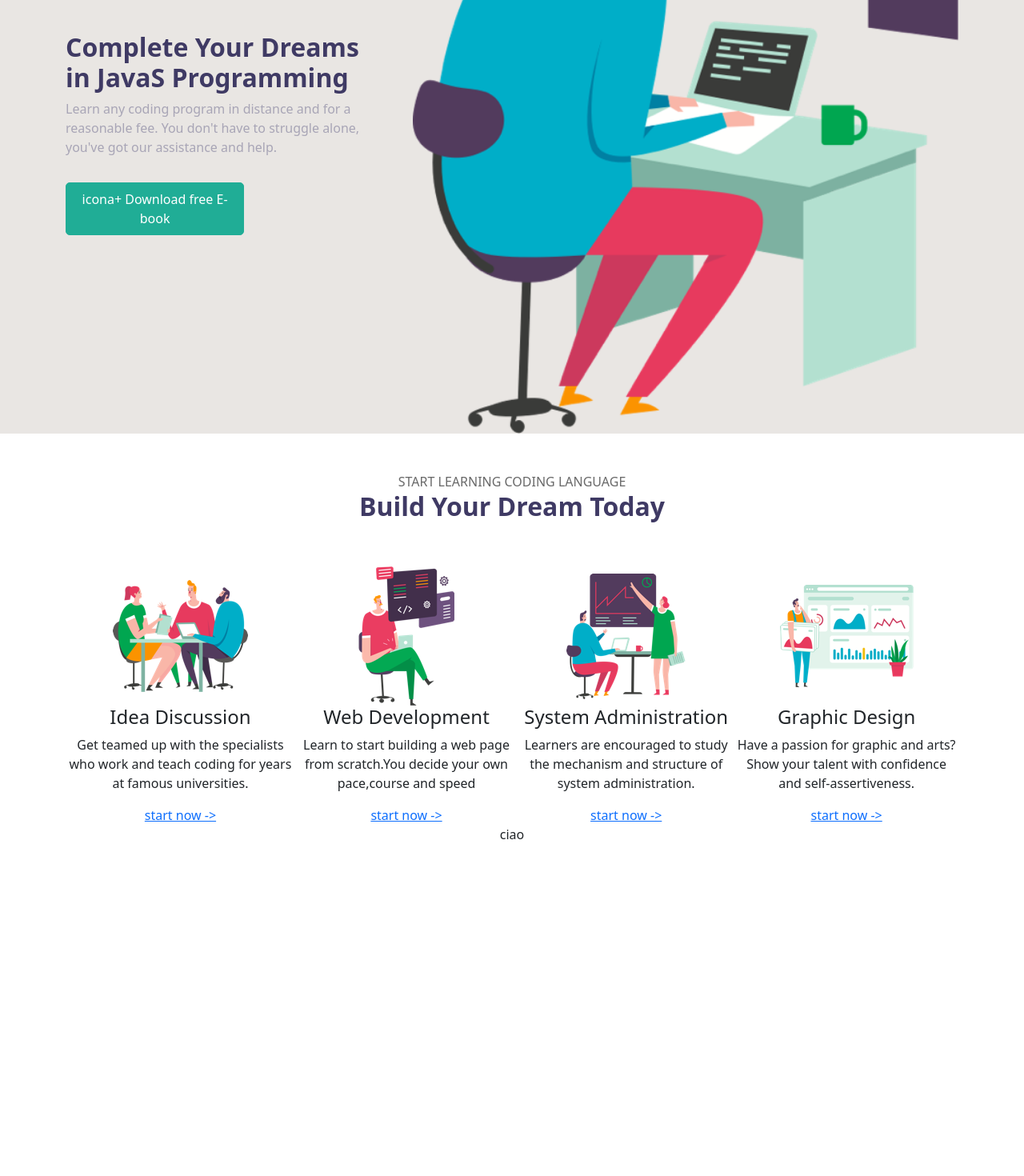
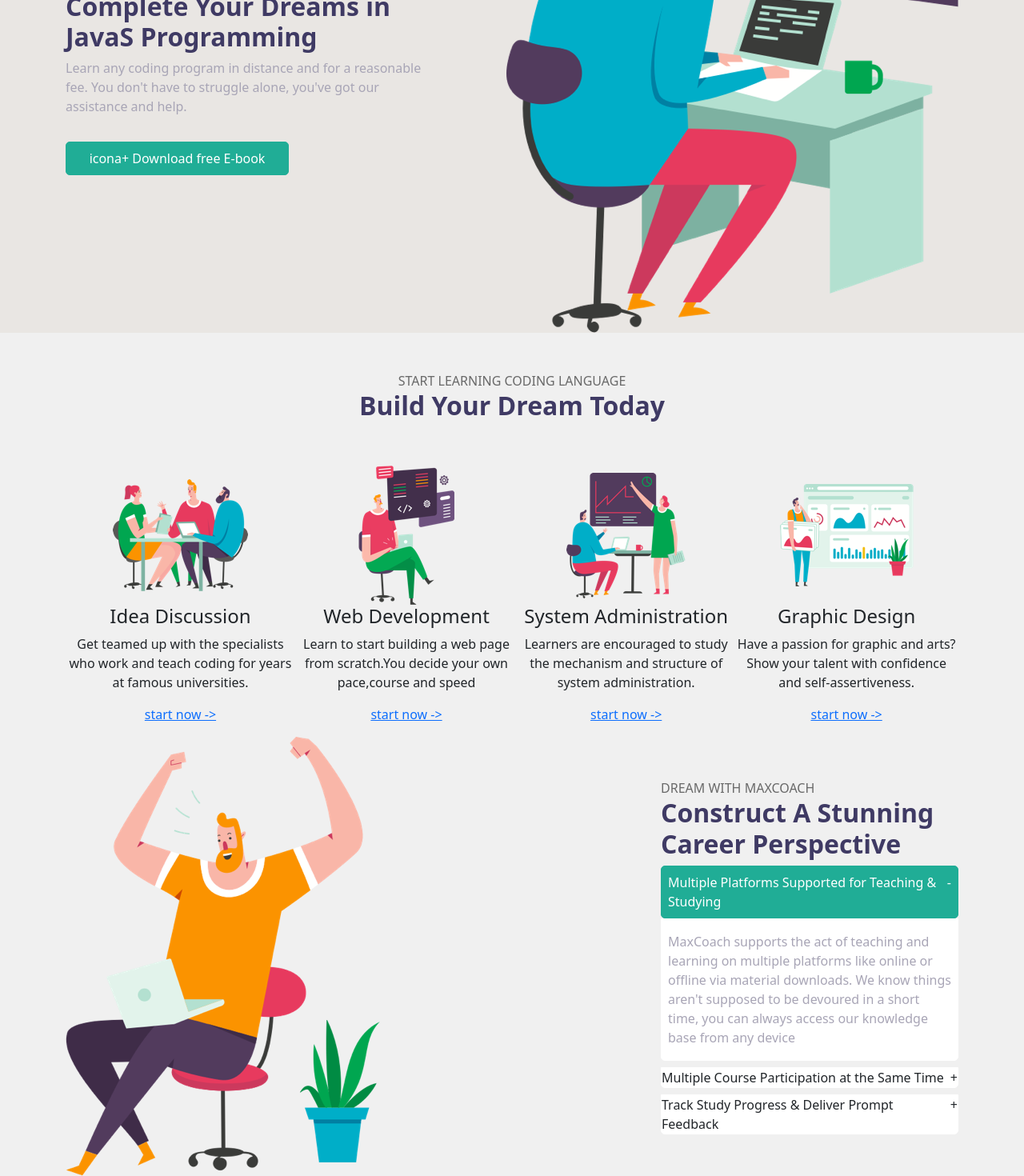
Before and after one commit to AndreaPiazza33/proj-html-vuejs, a Vue app: page / in a window 1280 px wide. Shown: the part 292-1762 px from the top of the page at 80% size. Before the commit the page ends 1347 px from the top, so only its background shows below. Built offline with nearby package versions, Linux system fonts and the light colour scheme.

Commit message:
feat: add second section structure

```diff
--- a/src/assets/scss/partials/_mixins.scss
+++ b/src/assets/scss/partials/_mixins.scss
@@ -15,15 +15,22 @@
 }
 
 /*Background*/
-@mixin my-colored-background {
+@mixin my-colored-bg-hazelnut {
   background-color: rgb(233 230 227);
   width: 100%;
 }
 .bg-hazelnut {
-  @include my-colored-background;
+  @include my-colored-bg-hazelnut;
+}
+@mixin my-colored-bg-vanilla {
+  background-color: hsl(0, 0%, 94%);
+  width: 100%;
+}
+.bg-vanilla {
+  @include my-colored-bg-vanilla;
 }
 
-/*Button verde*/
+/*Button*/
 @mixin my-button {
   color: white;
   border: 1px solid hsl(170.21deg 68.78% 40.2%);
@@ -37,16 +44,28 @@
   @include my-button;
 }
 
+/*label*/
+@mixin my-label {
+  color: white;
+  border: 1px solid hsl(170.21deg 68.78% 40.2%);
+  border-radius: 5px;
+  background-color: hsl(170.21deg 68.78% 40.2%);
+  padding: 0.5rem 0.5rem;
+}
+.label {
+  @include my-label;
+}
+
 /*Title sezioni*/
 @mixin my-section-title($type) {
-  h2 {
+  > h2 {
     color: hsl(247.14deg 26.58% 30.98%);
     font-weight: bolder;
   }
-  span {
+  > span {
     color: hsl(0deg 0% 41.18%);
   }
-  p {
+  > p {
     color: hsl(250.59deg 10.43% 68.04%);
   }
   @if ($type == "center") {
--- a/src/components/AppMain.vue
+++ b/src/components/AppMain.vue
@@ -17,9 +17,9 @@ export default {
     <!--contenitore-->
     <div class="container">
       <!--PRIMA SEZIONE-->
-      <div class="flex-horizontal justify-content-between wrapper pt-3">
+      <div class="flex-horizontal justify-content-between pt-3">
         <div
-          class="flex-vertical col-4 justify-content-center section-title-left"
+          class="flex-vertical col-5 justify-content-center section-title-left"
         >
           <h2>Complete Your Dreams in JavaS Programming</h2>
           <p>
@@ -30,14 +30,16 @@ export default {
           <button class="my-button">icona+ Download free E-book</button>
         </div>
         <!--box immagine-->
-        <div class="d-flex">
+        <div>
           <img src="img/first-section-image.png" alt="" />
         </div>
       </div>
     </div>
   </div>
+  <div class="bg-vanilla">
     <!--SECONDA SEZIONE-->
-  <div class="container flex-horizontal flex-wrap justify-content-center">
+    <div class="container">
+      <div class="flex-horizontal flex-wrap justify-content-center">
         <!--titolo sezione-->
         <div class="section-title-center my-5">
           <span>START LEARNING CODING LANGUAGE</span>
@@ -48,13 +50,58 @@ export default {
           <AppOptions></AppOptions>
         </div>
         <!--img + cards orizzontali-->
-    <div>ciao</div>
+        <div
+          class="flex-horizontal col-12 justify-content-between wrapper pt-3"
+        >
+          <!--box immagine-->
+          <div>
+            <img src="img/second-section-image-01.png" alt="" />
+          </div>
+          <div
+            class="flex-vertical col-4 justify-content-center section-title-left"
+          >
+            <span>DREAM WITH MAXCOACH</span>
+            <h2>Construct A Stunning Career Perspective</h2>
+            <div class="flex-horizontal justify-content-between label">
+              <span>Multiple Platforms Supported for Teaching & Studying</span>
+              <span>-</span>
+            </div>
+            <div class="white-bg-text">
+              <p>
+                MaxCoach supports the act of teaching and learning on multiple
+                platforms like online or offline via material downloads. We know
+                things aren't supposed to be devoured in a short time, you can
+                always access our knowledge base from any device
+              </p>
+            </div>
+            <div
+              class="flex-horizontal justify-content-between white-bg-text mt-2"
+            >
+              <span>Multiple Course Participation at the Same Time</span>
+              <span>+</span>
+            </div>
+            <div
+              class="flex-horizontal justify-content-between white-bg-text mt-2"
+            >
+              <span>Track Study Progress & Deliver Prompt Feedback</span>
+              <span>+</span>
+            </div>
+          </div>
+        </div>
+      </div>
+    </div>
   </div>
 </template>
 
 <style lang="scss" scoped>
-.wrapper {
-  overflow-y: hidden;
-  height: calc(100vh - 50px);
+.white-bg-text {
+  background-color: white;
+  border: 1px solid white;
+  border-bottom-left-radius: 5px;
+  border-bottom-right-radius: 5px;
+  p {
+    margin: 1rem 0.5rem;
+    color: hsl(250.59deg 10.43% 68.04%);
+  }
 }
 </style>
```
Lines whose indentation alone changed are shown as unchanged.
